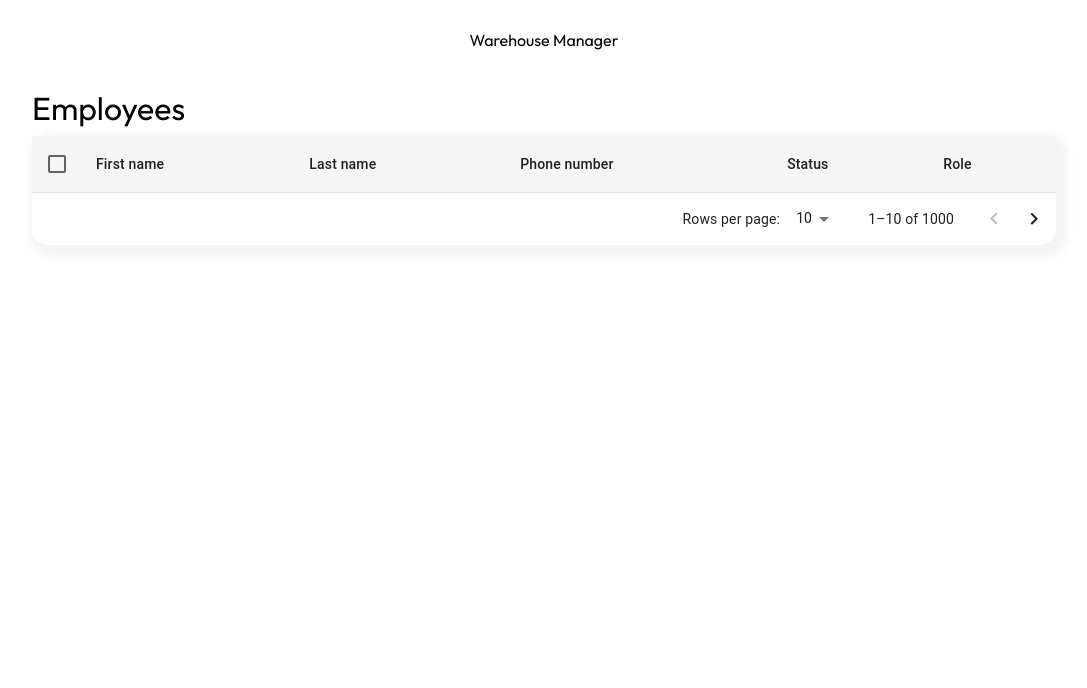
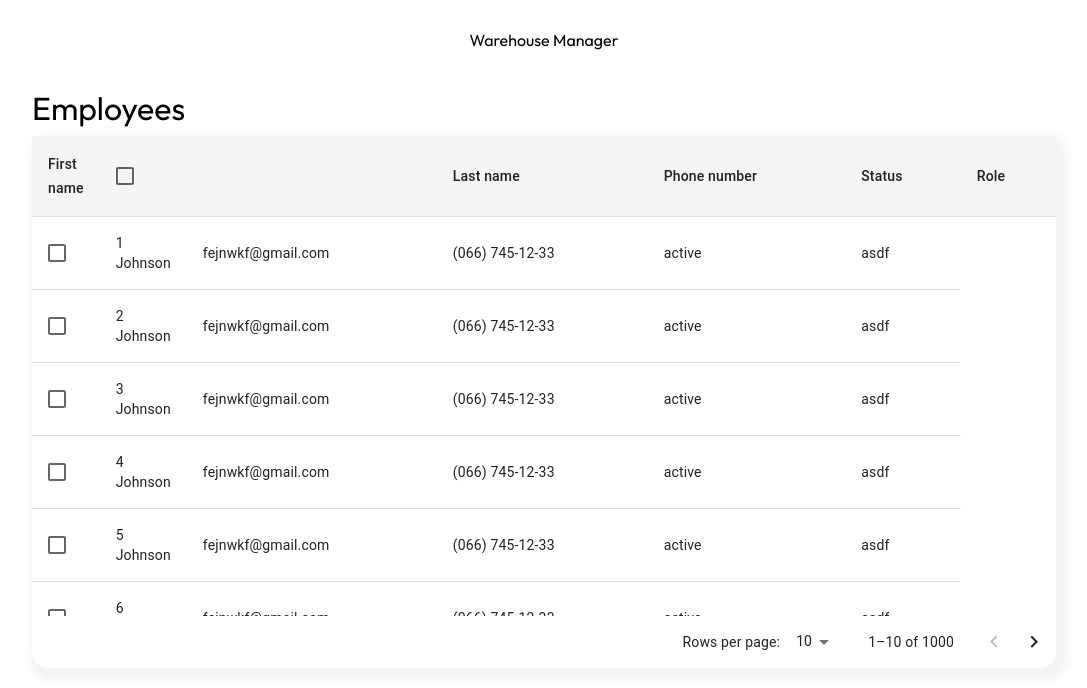
Before and after one commit to Dmutre/WMS-Doxa-front, a React (Vite) app: page /employees in a window 1280 px wide. Shown: the top 688 px of the page, without its empty margins (96-1183 px from the left). Built offline with nearby package versions, Linux system fonts and the light colour scheme.

Commit message:
Remove useless wrapper around cells in employees table header

```diff
--- a/src/pages/Employees/components/EmployeesTable/EmployeesTable.module.css
+++ b/src/pages/Employees/components/EmployeesTable/EmployeesTable.module.css
@@ -15,6 +15,6 @@
   background-color: '#F5F5F5';
 }
 
-.cell {
+.head-cell {
   background-color: inherit;
 }
--- a/src/pages/Employees/components/EmployeesTable/EmployeesTable.tsx
+++ b/src/pages/Employees/components/EmployeesTable/EmployeesTable.tsx
@@ -7,11 +7,11 @@ import {
   Checkbox,
   TableBody,
   TablePagination,
+  TableCell,
 } from '@mui/material';
 import { EmployeesDto } from '../../../../types/employee';
 import { useLoaderData, useSearchParams } from 'react-router-dom';
 import { EmployeesTableRow } from './components/EmployeesTableRow';
-import { HeadRowTableCell } from './components/HeadRowTableCell';
 import styles from './EmployeesTable.module.css';
 
 export const EmployeesTable = () => {
@@ -44,14 +44,17 @@ export const EmployeesTable = () => {
         <Table stickyHeader sx={{ borderRadius: '1rem' }}>
           <TableHead>
             <TableRow sx={{ backgroundColor: '#F5F5F5' }}>
-              <HeadRowTableCell padding="checkbox">
+              <TableCell className={styles['head-cell']}>First name</TableCell>
+              <TableCell className={styles['head-cell']} padding="checkbox">
                 <Checkbox />
-              </HeadRowTableCell>
-              <HeadRowTableCell>First name</HeadRowTableCell>
-              <HeadRowTableCell>Last name</HeadRowTableCell>
-              <HeadRowTableCell>Phone number</HeadRowTableCell>
-              <HeadRowTableCell>Status</HeadRowTableCell>
-              <HeadRowTableCell>Role</HeadRowTableCell>
+              </TableCell>
+              <TableCell className={styles['head-cell']}></TableCell>
+              <TableCell className={styles['head-cell']}>Last name</TableCell>
+              <TableCell className={styles['head-cell']}>
+                Phone number
+              </TableCell>
+              <TableCell className={styles['head-cell']}>Status</TableCell>
+              <TableCell className={styles['head-cell']}>Role</TableCell>
             </TableRow>
           </TableHead>
           <TableBody>
--- a/src/pages/Employees/components/EmployeesTable/components/HeadRowTableCell/HeadRowTableCell.tsx
+++ /dev/null
@@ -1,13 +0,0 @@
-import { TableCell, TableCellProps } from '@mui/material';
-import { FC } from 'react';
-
-export const HeadRowTableCell: FC<TableCellProps> = ({
-  children,
-  ...props
-}) => {
-  return (
-    <TableCell sx={{ backgroundColor: 'inherit' }} {...props}>
-      {children}
-    </TableCell>
-  );
-};
--- a/src/pages/Employees/components/EmployeesTable/components/HeadRowTableCell/index.ts
+++ /dev/null
@@ -1 +0,0 @@
-export { HeadRowTableCell } from './HeadRowTableCell';
--- a/src/pages/Employees/employeesLoader.ts
+++ b/src/pages/Employees/employeesLoader.ts
@@ -4,10 +4,10 @@ import { LoaderFunction } from 'react-router';
 export const employeesLoader: LoaderFunction = ({ request }): EmployeesDto => {
   const data = [];
   const url = new URL(request.url);
-  const page = parseInt(url.searchParams.get('page')!, 10);
-  const pageSize = parseInt(url.searchParams.get('pageSize')!, 10);
+  const page = parseInt(url.searchParams.get('page')!, 10) || 0;
+  const pageSize = parseInt(url.searchParams.get('pageSize')!, 10) || 10;
 
-  for (let i = 1; i <= 100; i++) {
+  for (let i = 1; i <= 1000; i++) {
     data.push({
       id: `${i}`,
       firstName: `${i}`,
```
